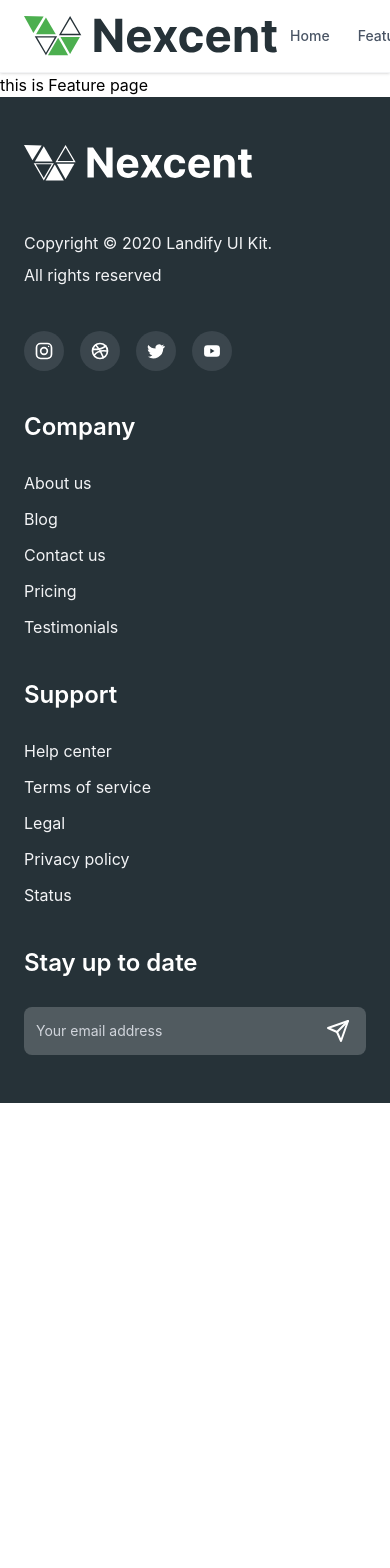
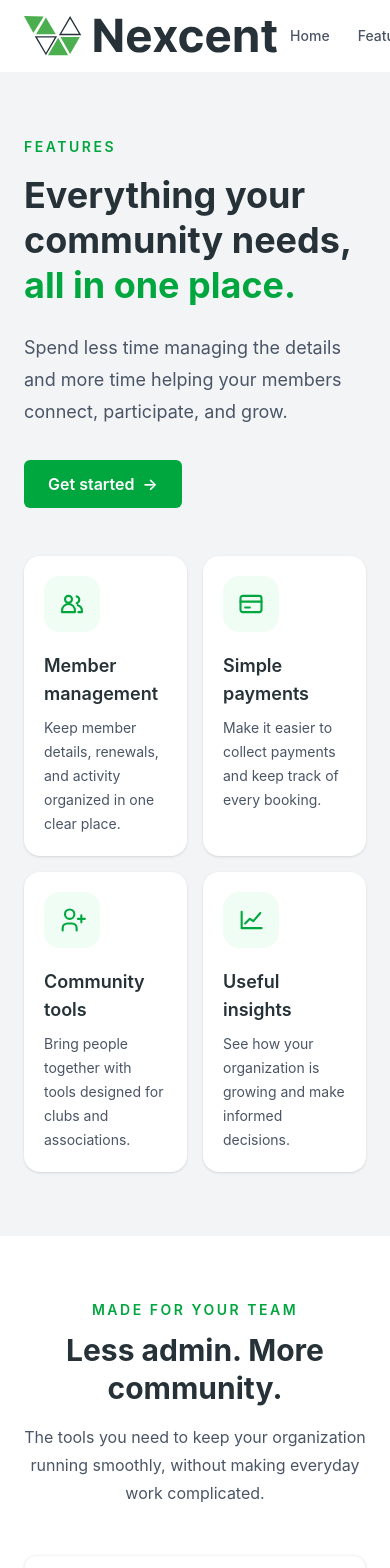
Before and after one commit to Naser-frontend/react-layout-practice, a React app in the folder Simple-ReactProject/: page /Features in a window 390 px wide. Shown: the top 1568 px of the page. Before the commit the page ends 1103 px from the top, so only its background shows below. Built offline with nearby package versions, Linux system fonts and the light colour scheme; the HTML template or start-up script is replaced by a standard one.

Commit message:
Create responsive Features page with feature cards and CTA

```diff
--- a/Simple-ReactProject/src/pages/Features.jsx
+++ b/Simple-ReactProject/src/pages/Features.jsx
@@ -1,10 +1,90 @@
+import { Link } from "react-router-dom";
 
-function Feature() {
+const features = [
+  {
+    icon: "members",
+    title: "Member management",
+    description: "Keep member details, renewals, and activity organized in one clear place.",
+  },
+  {
+    icon: "payments",
+    title: "Simple payments",
+    description: "Make it easier to collect payments and keep track of every booking.",
+  },
+  {
+    icon: "community",
+    title: "Community tools",
+    description: "Bring people together with tools designed for clubs and associations.",
+  },
+  {
+    icon: "insights",
+    title: "Useful insights",
+    description: "See how your organization is growing and make informed decisions.",
+  },
+  {
+    icon: "automation",
+    title: "Less busywork",
+    description: "Automate routine tasks so your team can spend more time with members.",
+  },
+  {
+    icon: "support",
+    title: "Help when you need it",
+    description: "Find clear guidance and support as your organization gets started.",
+  },
+];
+
+function FeatureIcon({ name }) {
+  const common = "h-7 w-7";
+  const paths = {
+    members: <><circle cx="9" cy="8" r="3" /><path d="M3.5 19v-1.5a5.5 5.5 0 0 1 11 0V19zM16 5.5a3 3 0 0 1 0 5.8M17 13a5 5 0 0 1 3.5 4.8V19h-3" /></>,
+    payments: <><rect x="3" y="5" width="18" height="14" rx="2" /><path d="M3 10h18M7 15h4" /></>,
+    community: <><path d="M16 21v-2a4 4 0 0 0-4-4H8a4 4 0 0 0-4 4v2M10 11a4 4 0 1 0 0-8 4 4 0 0 0 0 8ZM20 8v6M23 11h-6" /></>,
+    insights: <><path d="M4 19V5M4 19h17" /><path d="m7 15 4-4 3 2 6-7" /></>,
+    automation: <><path d="M12 3v3M12 18v3M4.2 4.2l2.1 2.1m11.4 11.4 2.1 2.1M3 12h3m12 0h3M4.2 19.8l2.1-2.1M17.7 6.3l2.1-2.1" /><circle cx="12" cy="12" r="5" /><path d="m10 12 1.3 1.3L14.5 10" /></>,
+    support: <><circle cx="12" cy="12" r="9" /><path d="M9.6 9a2.5 2.5 0 1 1 4.3 1.7c-1 .9-1.9 1.3-1.9 2.8M12 17h.01" /></>,
+  };
+
+  return <span className="flex h-14 w-14 items-center justify-center rounded-2xl bg-green-50 text-green-600"><svg aria-hidden="true" viewBox="0 0 24 24" fill="none" stroke="currentColor" strokeWidth="1.8" strokeLinecap="round" strokeLinejoin="round" className={common}>{paths[name]}</svg></span>;
+}
+
+function Features() {
   return (
-    <div>
-        <h1>this is Feature page</h1>
+    <div className="text-[#263238]">
+      <section className="bg-gray-100 py-16 sm:py-20 lg:py-24">
+        <div className="mx-auto grid w-full max-w-7xl items-center gap-12 px-6 sm:px-8 md:grid-cols-[1.15fr_0.85fr] lg:px-10">
+          <div>
+            <p className="mb-4 text-sm font-semibold uppercase tracking-[0.18em] text-green-600">Features</p>
+            <h1 className="max-w-2xl text-4xl font-bold leading-tight sm:text-5xl lg:text-6xl">Everything your community needs, <span className="text-green-600">all in one place.</span></h1>
+            <p className="mt-6 max-w-xl text-lg leading-8 text-gray-600">Spend less time managing the details and more time helping your members connect, participate, and grow.</p>
+            <Link to="/Register" className="mt-8 inline-flex items-center rounded-md bg-green-600 px-6 py-3 font-semibold text-white transition hover:bg-green-700">Get started <span aria-hidden="true" className="ml-2">→</span></Link>
+          </div>
+          <div className="grid grid-cols-2 gap-4 sm:gap-5">
+            {features.slice(0, 4).map((feature, index) => <div key={feature.title} className={`rounded-2xl bg-white p-5 shadow-sm sm:p-7 ${index % 2 === 1 ? "md:translate-y-8" : ""}`}><FeatureIcon name={feature.icon} /><h2 className="mt-5 text-lg font-semibold sm:text-xl">{feature.title}</h2><p className="mt-2 text-sm leading-6 text-gray-600">{feature.description}</p></div>)}
+          </div>
+        </div>
+      </section>
+
+      <section className="py-16 sm:py-20">
+        <div className="mx-auto w-full max-w-7xl px-6 sm:px-8 lg:px-10">
+          <div className="mx-auto max-w-2xl text-center">
+            <p className="text-sm font-semibold uppercase tracking-[0.18em] text-green-600">Made for your team</p>
+            <h2 className="mt-3 text-3xl font-bold leading-tight sm:text-4xl">Less admin. More community.</h2>
+            <p className="mt-4 leading-7 text-gray-600">The tools you need to keep your organization running smoothly, without making everyday work complicated.</p>
+          </div>
+          <div className="mt-12 grid gap-6 sm:grid-cols-2 lg:grid-cols-3">
+            {features.map((feature) => <article key={feature.title} className="rounded-xl border border-gray-100 bg-white p-7 shadow-sm transition hover:-translate-y-1 hover:shadow-md"><FeatureIcon name={feature.icon} /><h3 className="mt-5 text-xl font-semibold">{feature.title}</h3><p className="mt-3 leading-7 text-gray-600">{feature.description}</p></article>)}
+          </div>
+        </div>
+      </section>
+
+      <section className="bg-green-50 py-14 sm:py-16">
+        <div className="mx-auto flex w-full max-w-7xl flex-col items-center justify-between gap-6 px-6 text-center sm:px-8 sm:flex-row sm:text-left lg:px-10">
+          <div><h2 className="text-2xl font-bold sm:text-3xl">Ready to bring your community together?</h2><p className="mt-2 text-gray-600">Explore a plan that fits the way your team works.</p></div>
+          <Link to="/Pricing" className="inline-flex shrink-0 items-center rounded-md bg-green-600 px-6 py-3 font-semibold text-white transition hover:bg-green-700">View pricing <span aria-hidden="true" className="ml-2">→</span></Link>
+        </div>
+      </section>
     </div>
   );
 }
 
-export default Feature;
+export default Features;
```
